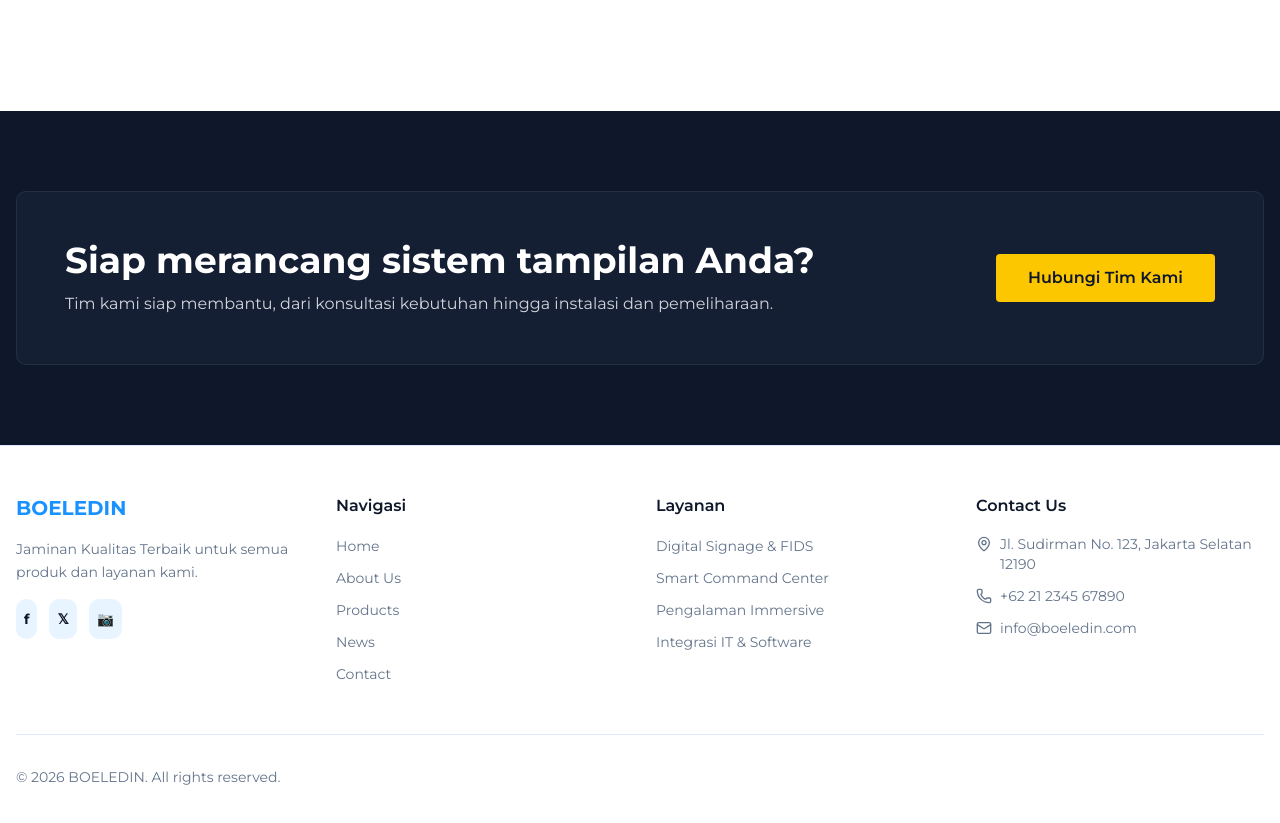
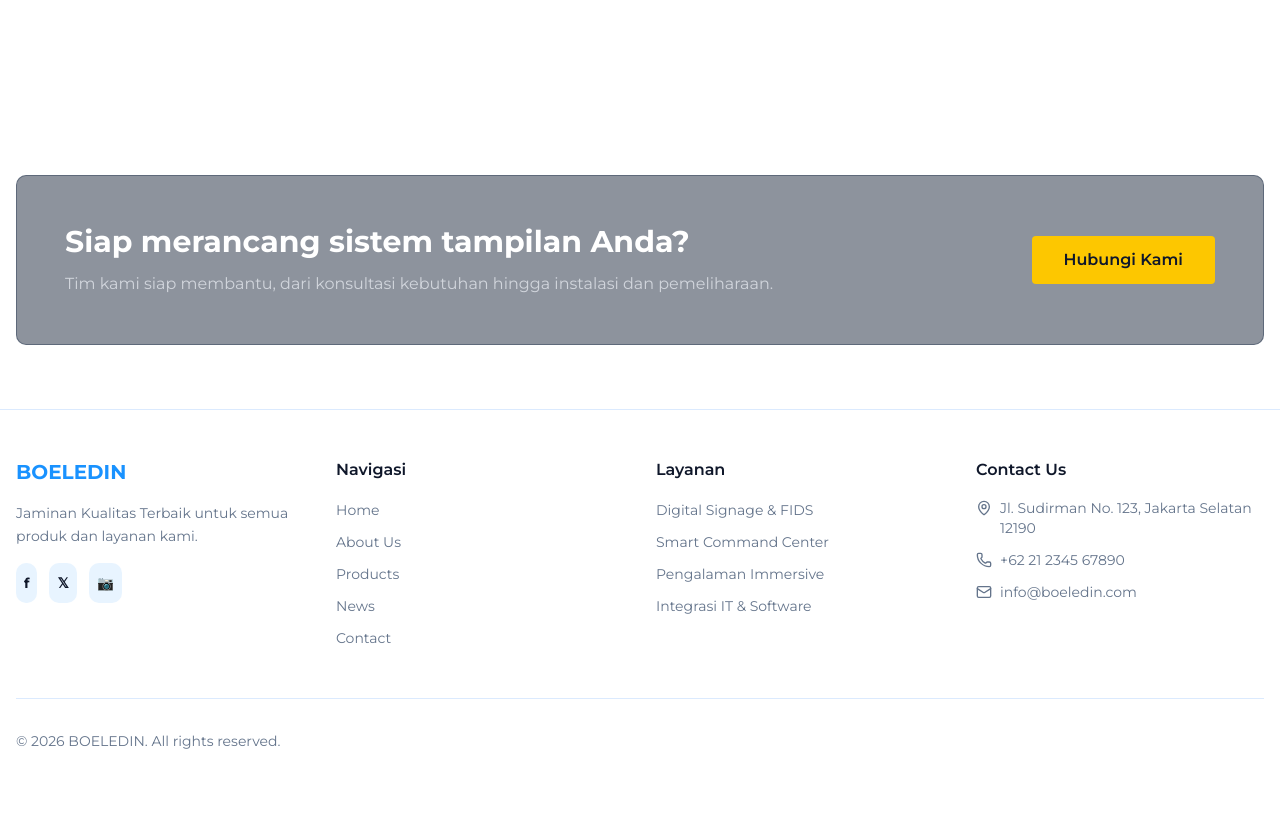
Before and after one commit to gelaptaknampak/boeledin, a Next.js app: page / in a window 1280 px wide. Shown: the part 4539-5362 px from the top of the page. After the commit the page ends 5338 px from the top, so only its background shows below. Built offline with nearby package versions, Linux system fonts and the light colour scheme.

Commit message:
Update CtaSection.tsx

```diff
--- a/components/home/CtaSection.tsx
+++ b/components/home/CtaSection.tsx
@@ -1,12 +1,12 @@
 import Link from 'next/link'
 
-export default function CtaSection() {
+export default function AboutCTA() {
   return (
-    <section className="py-16 md:py-20 bg-slate-900">
+    <section className="py-12 md:py-16">
       <div className="container mx-auto px-4">
         <div className="bg-slate-800/50 rounded-lg border border-slate-700/50 p-8 md:p-12 flex flex-col md:flex-row md:items-center md:justify-between gap-8">
           <div className="flex-1">
-            <h2 className="text-3xl md:text-4xl font-bold text-white mb-3">
+            <h2 className="text-2xl md:text-3xl font-bold text-white mb-3">
               Siap merancang sistem tampilan Anda?
             </h2>
             <p className="text-gray-300">
@@ -17,7 +17,7 @@ export default function CtaSection() {
             href="/contact"
             className="inline-block px-8 py-3 bg-yellow-400 text-slate-900 font-semibold rounded hover:bg-yellow-300 transition-colors whitespace-nowrap"
           >
-            Hubungi Tim Kami
+            Hubungi Kami
           </Link>
         </div>
       </div>
```
